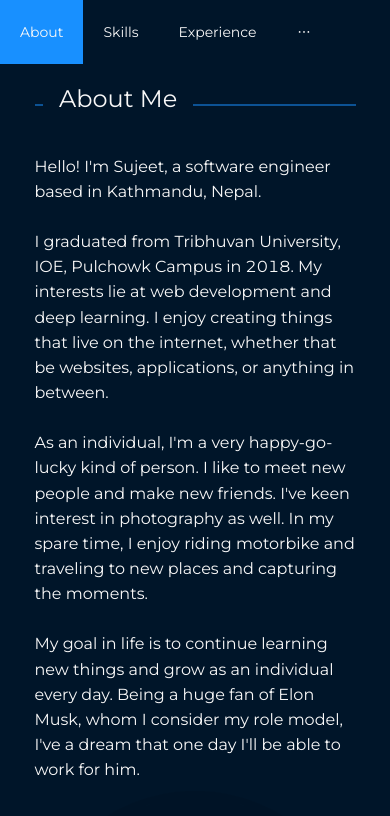
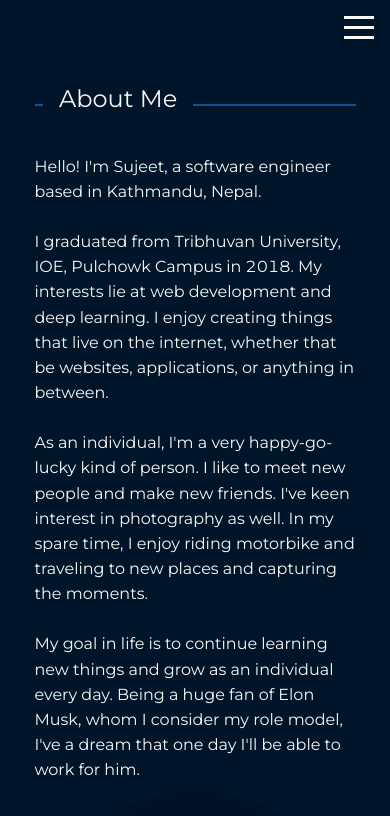
Before and after one commit to kcsujeet/profile, a React (Create React App) app: page / in a window 390 px wide. Shown: the top 816 px of the page. Built offline with nearby package versions, Linux system fonts and the light colour scheme.

Commit message:
mobile ui change

```diff
--- a/src/components/contact/contactComponent.scss
+++ b/src/components/contact/contactComponent.scss
@@ -33,7 +33,7 @@
     line-height: 75px !important;
     width: 65px !important;
     border-radius: 50% !important;
-    transition: .3s ease-in !important;
+    transition: transform 200ms ease-in !important;
     padding: 0 !important;
     border: 1px solid var(--social-icon-border) !important;
     box-shadow: 1px 1px 5px var(--light-gray) !important;
--- a/src/components/navbar/navbarComponent.jsx
+++ b/src/components/navbar/navbarComponent.jsx
@@ -1,22 +1,30 @@
 import React, {useState, useEffect} from 'react'
-import {Menu, Switch} from 'antd'
+import {Button, Switch} from 'antd'
 
 import './navbarComponent.scss'
 
 function Navbar(){
-    const [headerTheme, setHeaderTheme] = useState('dark')
-    const [selectedKey, setSelectedKey] = useState('home')
+    const [activeLink, setActiveLink] = useState('about')
     const [blockPosition, setBlockPosition] = useState('center')
     const [homeElement, setHomeElement] = useState('')
     const [skillsElement, setSkillsElement] = useState('')
     const [experienceElement, setExperienceElement] = useState('')
     const [contactElement, setContactElement] = useState('')
 
-    const handleClick = (e)=>{
-        const anchor = document.getElementById(`${e.key}`)
-        anchor.scrollIntoView({ behavior: 'smooth', block: blockPosition})
-        setSelectedKey(`${e.key}`)
+    const handleClick = (event)=>{
+        if(window.innerWidth <= 760){
+            handleHamburgerClick()
+            setTimeout((target) => {
+                const anchor = document.getElementById(`${target.name}`)
+                anchor.scrollIntoView({ behavior: 'smooth', block: blockPosition})
+            }, 1000, event.target);
+        }else{
+            const anchor = document.getElementById(`${event.target.name}`)
+            anchor.scrollIntoView({ behavior: 'smooth', block: blockPosition})
+        }
+
     }
+
 
     useEffect(()=>{
         var saved_theme = localStorage.getItem('kcsujeet_theme')
@@ -45,13 +53,13 @@ function Navbar(){
 
     const handleSroll = ()=>{
         if(isScrolledIntoView(homeElement)){
-            setSelectedKey('home')
+            setActiveLink('about')
         }else if(isScrolledIntoView(skillsElement)){
-            setSelectedKey('skills')
+            setActiveLink('skills')
         }else if(isScrolledIntoView(experienceElement)){
-            setSelectedKey('experience')
+            setActiveLink('experience')
         }else if(isScrolledIntoView(contactElement)){
-            setSelectedKey('contact')
+            setActiveLink('contact')
         }
     }
 
@@ -66,48 +74,68 @@ function Navbar(){
       )
     }
 
-    const switchTheme= (checked, event)=>{
+    const switchTheme= (checked)=>{
         if(!checked){
-            setHeaderTheme('light')
-            document.querySelector('g').setAttribute('fill','rgba(0, 0, 0, 0.65)') // fill graphql logo
-            var elems = [...document.getElementsByClassName('darkTheme')]
-            elems.forEach(element => {
-                element.classList.remove('darkTheme')
-                element.classList.add('lightTheme')
-                localStorage.setItem('kcsujeet_theme', 'lightTheme')
-            });
+            document.getElementsByTagName('body')[0].classList.replace('darkTheme', 'lightTheme')
+            localStorage.setItem('kcsujeet_theme', 'lightTheme')
 
         }else{
-            setHeaderTheme('dark')
-            document.querySelector('g').setAttribute('fill','#fff') // fill graphql logo
-            var elements = [...document.getElementsByClassName('lightTheme')]
-            elements.forEach(element => {
-                element.classList.remove('lightTheme')
-                element.classList.add('darkTheme')
-                localStorage.setItem('kcsujeet_theme', 'darkTheme')
-            });
+            document.getElementsByTagName('body')[0].classList.replace('lightTheme', 'darkTheme')
+            localStorage.setItem('kcsujeet_theme', 'darkTheme')
         }
     }
 
+    const handleSwitchTheme =(checked)=>{
+        document.getElementById('theme-dropdown-toggle').blur()
+        if(window.innerWidth <= 760){
+            handleHamburgerClick()
+        }
+       switchTheme(checked)
+    }
+
+    const handleHamburgerClick = ()=>{
+        var nav = document.querySelector('.navbar-nav')
+        var hamburger = document.querySelector('.hamburger')
+        nav.classList.toggle('open')
+        hamburger.classList.toggle('open')
+    }
+
     return(
-        <Menu theme={headerTheme} mode="horizontal" selectedKeys={[selectedKey]} className='navbar'>
-            <Menu.Item onClick={handleClick} key="home">
-                About
-            </Menu.Item>
-            <Menu.Item onClick={handleClick} key="skills">
-                Skills
-            </Menu.Item>
-            <Menu.Item onClick={handleClick} key="experience">
-                Experience
-            </Menu.Item>
-            <Menu.Item onClick={handleClick} key="contact">
-                Contact
-            </Menu.Item>
-            <Menu.Item>
-                Theme
-                <Switch onChange={switchTheme} defaultChecked={localStorage.getItem('kcsujeet_theme') === 'darkTheme'} style={{"marginLeft": ".5rem"}}/>
-            </Menu.Item>
-      </Menu>
+        <nav className="navbar">
+            <div className="hamburger" onClick={handleHamburgerClick}>
+                <div className="hamburger-line"></div>
+            </div>
+
+            <ul className="navbar-nav">
+                <li className={`nav-item`}>
+                    <a name="home" onClick={handleClick} className={`nav-link ${activeLink === 'about' ? 'active' : ''}`}>About</a>
+                </li>
+                <li className={`nav-item`}>
+                    <a name="skills" onClick={handleClick} className={`nav-link  ${activeLink === 'skills' ? 'active' : ''}`}>Skills</a>
+                </li>
+                <li className={`nav-item `}>
+                    <a name="experience" onClick={handleClick} className={`nav-link ${activeLink === 'experience' ? 'active' : ''}`}>Experience</a>
+                </li>
+                <li className={`nav-item `}>
+                    <a name="contact" onClick={handleClick} className={`nav-link ${activeLink === 'contact' ? 'active' : ''}`}>Contact</a>
+                </li>
+                <li name="theme" className={"nav-item has-dropdown"}>
+                    <Button id="theme-dropdown-toggle" type="text" className="nav-link">Theme</Button>
+                    <ul className="theme-dropdown">
+                        <li className="theme-option">
+                            <Button type="text" onClick={()=>handleSwitchTheme(false)} id="lightTheme">
+                                <i className="fa fa-circle light-circle" ></i>
+                                Light</Button>
+                        </li>
+                        <li className="theme-option">
+                            <Button type="text"  onClick={()=>handleSwitchTheme(true)} id="DarkTheme">
+                            <i className="fa fa-circle dark-circle" ></i>
+                                Dark</Button>
+                        </li>
+                    </ul>
+                </li>
+            </ul>
+        </nav>
     )
 }
 
--- a/src/components/navbar/navbarComponent.scss
+++ b/src/components/navbar/navbarComponent.scss
@@ -1,3 +1,173 @@
+.hamburger{
+    display: none;
+    position: absolute;
+    right: 4%;
+    top: 40%;
+    z-index: 10;
+    .hamburger-line{
+        width: 30px;
+        height: 3px;
+        background: var(--text);
+        position: relative;
+        transition: all .5s ease;
+        display: flex;
+        justify-content: center;
+        &::before, &::after{
+            content: " ";
+            height: 3px;
+            position: absolute;
+            background: inherit;
+            width: 100%;
+        }
+        &::before{
+            top: -10px;
+        }
+        &::after{
+            top: 10px
+        }
+    }
+}
+
 .navbar{
     text-align: center !important;
+    background: var(--bg) !important;
+    height: 100%;
+    position: relative;
+    .navbar-nav{
+        list-style-type: none;
+        display: flex;
+        justify-content: center;
+        align-items: center;
+        margin: 0;
+        padding: 0;
+        height: 100%;
+        .nav-item{
+            height: 100%;
+            margin: 0 .5rem;
+            .nav-link{
+                padding: 1rem;
+                height: 100%;
+                align-items: center;
+                font-size: 14px;
+                justify-content: center;
+                display: flex;
+                color: var(--text);
+                text-decoration: none;
+                transition: color .3s ease-in-out;
+                &:hover, &.active{
+                    background: var(--theme-color);
+                    color: var(--gray0);
+                }
+            }
+        }
+    }
 }
+
+.theme-dropdown{
+    list-style-type: none;
+    border-top: 2px solid var(--theme-color);
+    display: flex;
+    position: absolute;
+    z-index: 2;
+    opacity: 0;
+    justify-content: space-around;
+    align-items: center;
+    height: 3rem;
+    margin-top: 0.5rem;
+    background: var(--bg-dropdown);
+    color: var(--text);
+    width: 300px;
+    padding: 0;
+    transform: translate(-35%);
+    border-bottom-right-radius: 8px;
+    border-bottom-left-radius: 8px;
+    align-items: center;
+    transition: opacity .2s ease-in-out;
+    .theme-option{
+        height: 100%;
+        button {
+            padding: 1rem;
+            color: var(--text);
+            height: 100%;
+            display: flex;
+            align-items: center;
+            &:hover{
+                color: var(--gray2);
+            }
+        }
+    }
+}
+
+.has-dropdown:focus-within{
+    .theme-dropdown{
+       opacity: 1;
+    }
+}
+
+.light-circle{
+    color: var(--gray0) !important;
+    font-size: 1.5rem !important;
+    margin-right: 10px;
+}
+
+.dark-circle{
+    color: var(--deep-blue) !important;
+    font-size: 1.5rem !important;
+    margin-right: 10px;
+}
+
+@media only screen and (max-width: 600px){
+
+    .navbar-nav{
+        min-height: 100vh !important;
+        width: 100% !important;
+        flex-direction: column;
+        justify-content: center;
+        align-items: center;
+        background: var(--bg-mobile-nav);
+        z-index: 5;
+        clip-path: circle(0px at 90% -10%);
+        -webkit-clip-path: circle(0px at 90% -10%);
+        transition: all 1s ease-out;
+
+        .nav-item{
+            height: unset !important;
+            margin: .2rem !important;
+            width: 40% !important;
+            .nav-link{
+                font-weight: bold;
+                text-align: center;
+            }
+            &:hover, &.active{
+                background: unset !important;
+            }
+        }
+
+        &.open{
+            clip-path: circle(800px at 90% -10%);
+            -webkit-clip-path: circle(800px at 90% -10%);
+        }
+    }
+
+    .hamburger{
+        display: block;
+        &.open{
+            div{
+                transform: rotate(135deg);
+                &::before, &::after{
+                    top: 0;
+                    transform: rotate(90deg);
+                }
+            }
+        }
+    }
+
+    .theme-dropdown{
+        transform: translate(-25%);
+    }
+
+    #theme-dropdown-toggle{
+        width: 100%;
+        text-align: center;
+    }
+}
--- a/src/index.scss
+++ b/src/index.scss
@@ -15,28 +15,32 @@
   --theme-color: #1890ff;
   --deep-blue: #001529;
   --light-gray: #6c798370;
+  --low-opacity-deep-blue: rgba(0, 21, 41, 0.85);
+  --low-opacity-gray: rgba(248, 248, 248, 0.85);
 
 }
 
 .lightTheme {
   --bg: var(--gray0);
   --bg-nav: linear-gradient(to right, var(--gray1), var(--gray3));
-  --bg-dropdown: var(--gray0);
+  --bg-dropdown: var(--gray1);
   --text: var(--gray6);
   --border-color: var(--blue);
   --bg-solar: var(--yellow);
   --social-icon-border: none;
-  --box-shadow: var(--light-gray)
+  --box-shadow: var(--light-gray);
+  --bg-mobile-nav: var(--low-opacity-gray);
 }
 
 .darkTheme {
     --bg: var(--deep-blue);
     --bg-nav: linear-gradient(to right, var(--deep-blue), var(--gray6));
-    --bg-dropdown: var(--gray6);
+    --bg-dropdown: var(--gray4);
     --text: var(--gray0);
     --border-color: var(--purple);
     --bg-solar: var(--blue);
     --social-icon-border: var(--gray0);
+    --bg-mobile-nav: var(--low-opacity-deep-blue);
 
 }
 
```
Also changed, not shown: src/images/GraphQL.svg.
